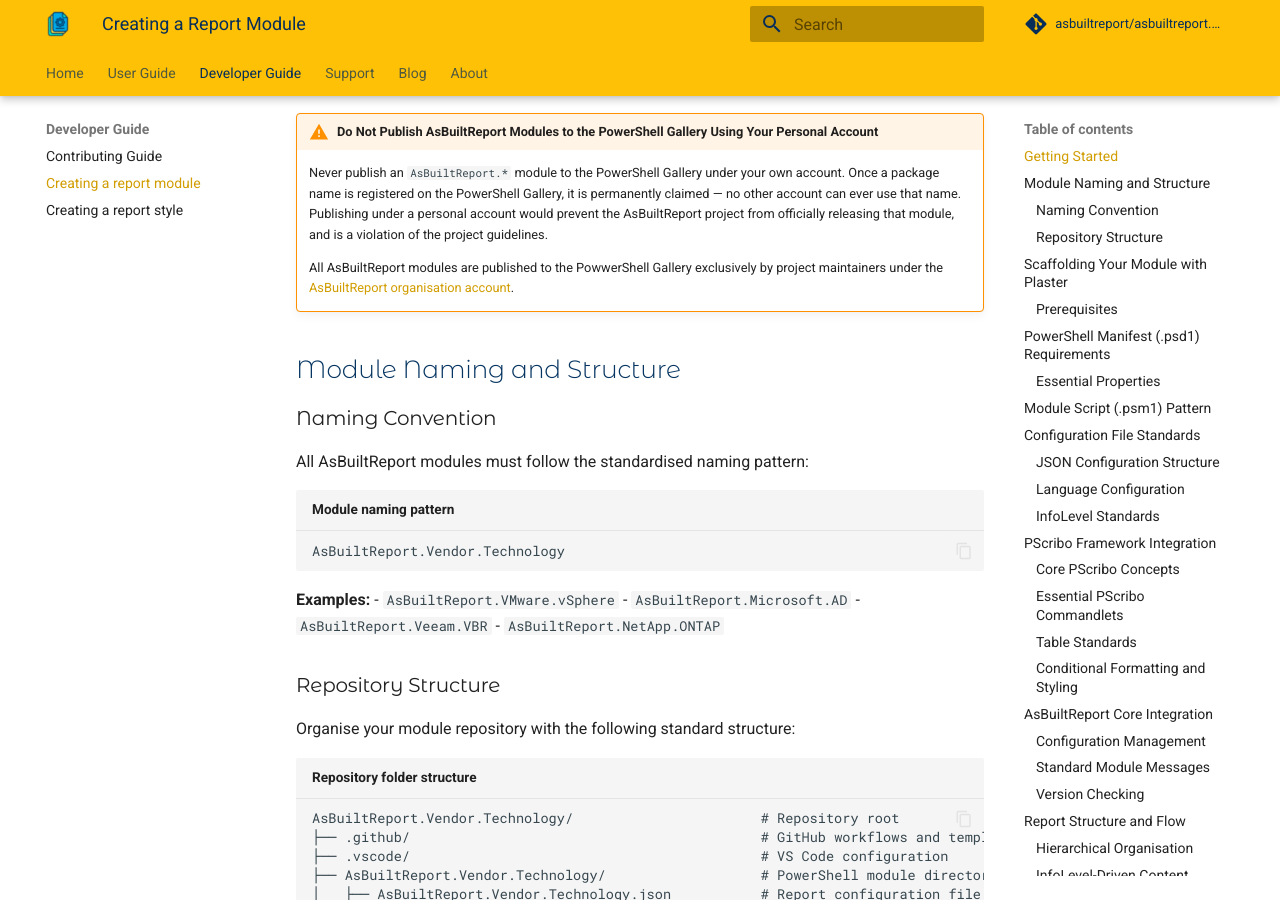
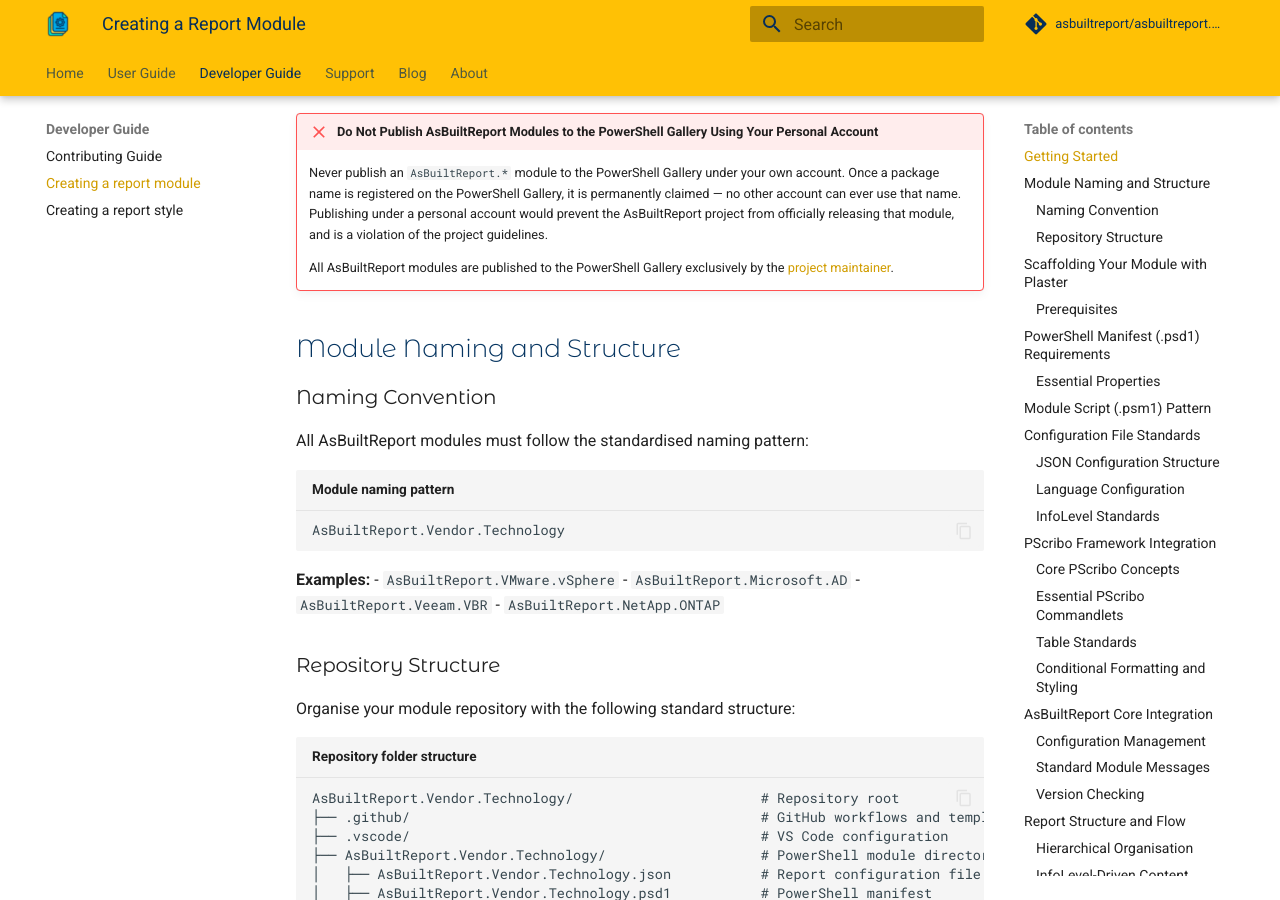
Before and after one commit to AsBuiltReport/AsBuiltReport.Project.Website, an MkDocs documentation site: the page built from docs/dev-guide/creating-a-report-module.md, in a window 1280 px wide and 900 px high, scrolled down 632 px. Built offline with MkDocs 1.6.1 and Material for MkDocs 9.7.7, drawn with Linux system fonts in a browser that asks for light colours; comment, search, counter and statistics services are not loaded.

Commit message:
docs: Changes to Creating a Report Module guide

```diff
--- a/docs/dev-guide/creating-a-report-module.md
+++ b/docs/dev-guide/creating-a-report-module.md
@@ -24,10 +24,10 @@ Before beginning development of a new report module, you should first discuss yo
 
 Once your module proposal is approved, a new GitHub repository will be created under the AsBuiltReport organisation following the standard naming convention. Review the naming standards and repository structure below, then use the AsBuiltReport Plaster template to scaffold the module locally before beginning development.
 
-!!! warning "Do Not Publish AsBuiltReport Modules to the PowerShell Gallery Using Your Personal Account"
+!!! failure "Do Not Publish AsBuiltReport Modules to the PowerShell Gallery Using Your Personal Account"
     Never publish an `AsBuiltReport.*` module to the PowerShell Gallery under your own account. Once a package name is registered on the PowerShell Gallery, it is permanently claimed — no other account can ever use that name. Publishing under a personal account would prevent the AsBuiltReport project from officially releasing that module, and is a violation of the project guidelines.
 
-    All AsBuiltReport modules are published to the PowwerShell Gallery exclusively by project maintainers under the [AsBuiltReport organisation account](https://www.powershellgallery.com/profiles/tpcarman).
+    All AsBuiltReport modules are published to the PowerShell Gallery exclusively by the [project maintainer](https://www.powershellgallery.com/profiles/tpcarman).
 
 ## Module Naming and Structure
 
```
